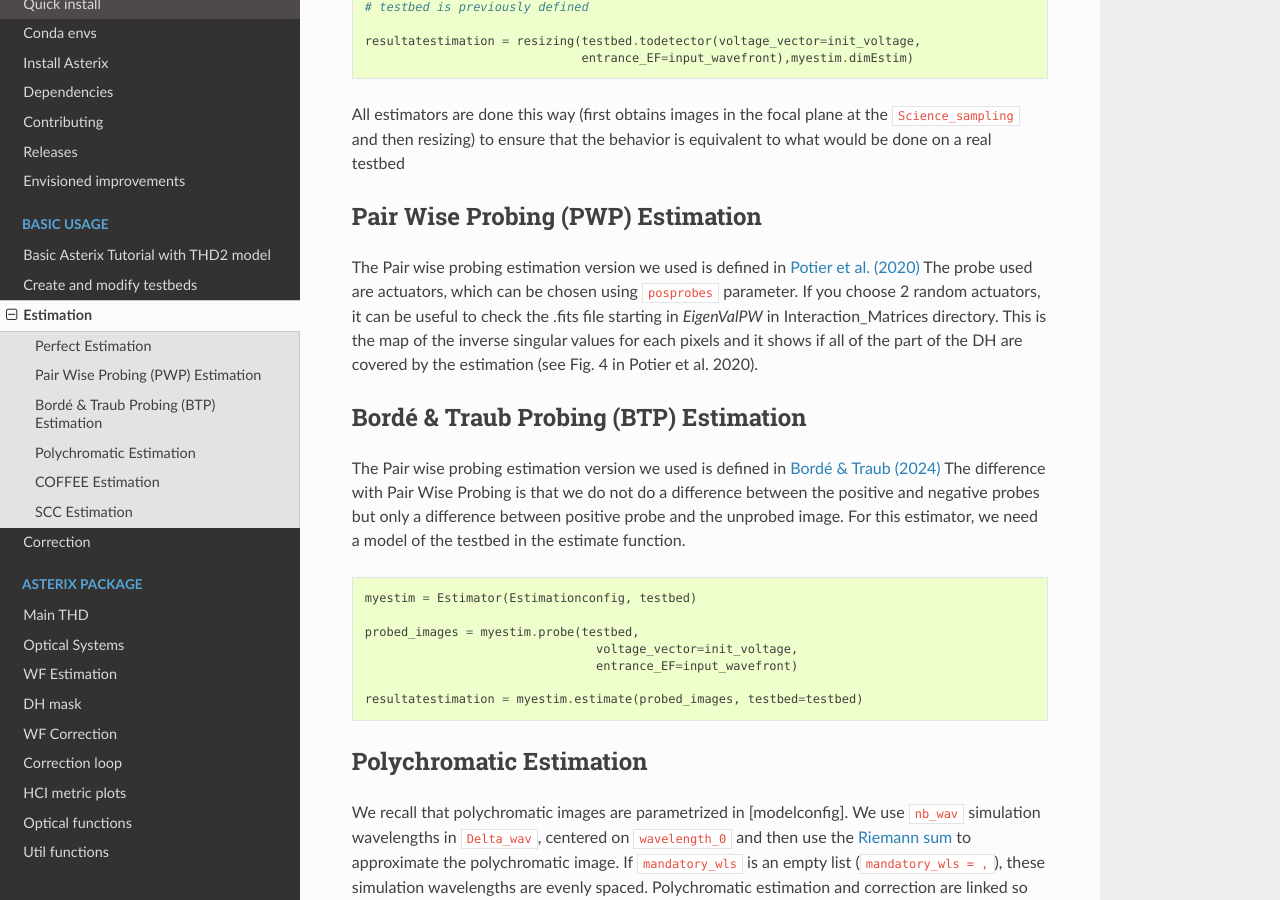
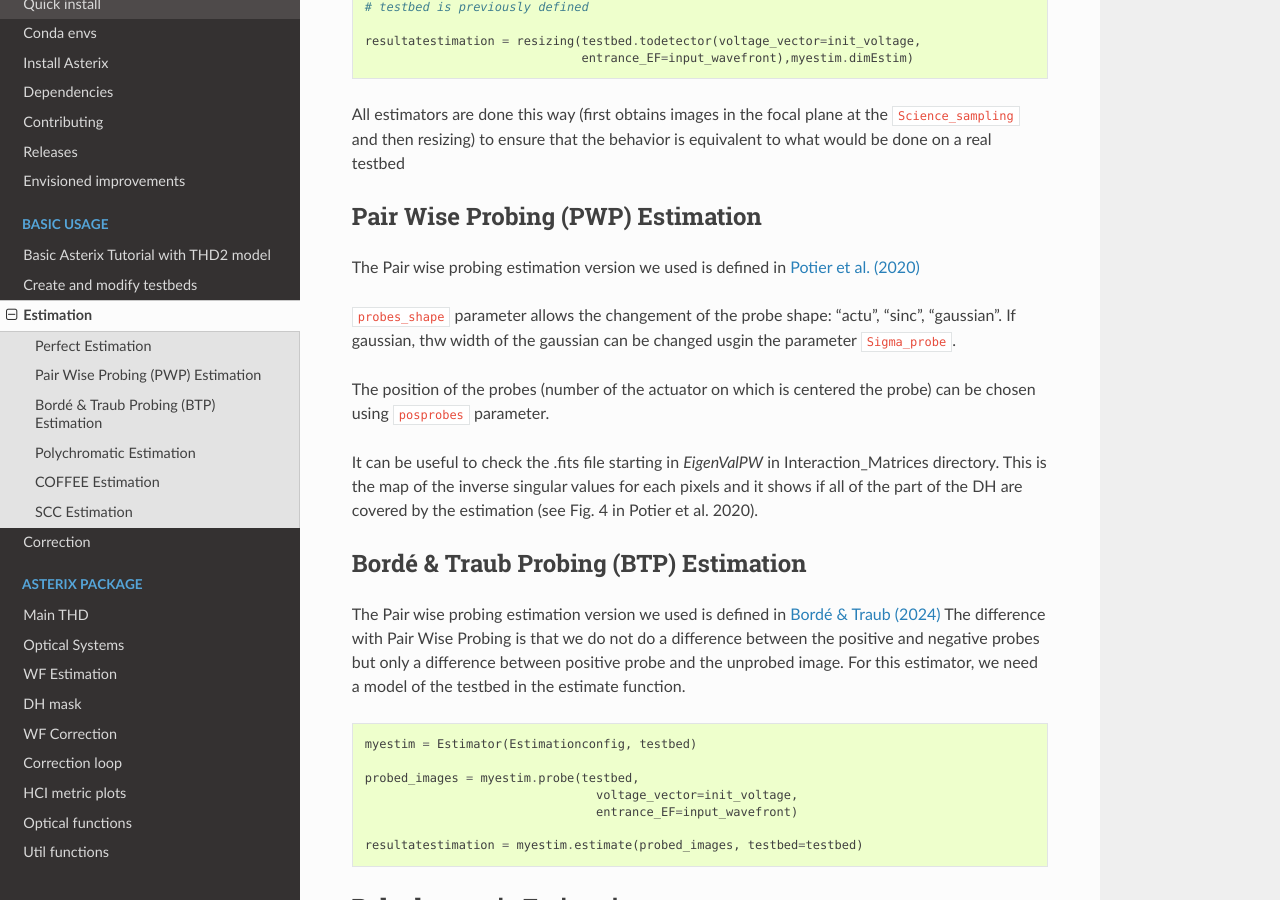
Before and after one commit to johanmazoyer/Asterix, a Sphinx documentation site: the page built from docs/estimation.rst, in a window 1280 px wide and 900 px high, scrolled down 2071 px. Built offline with Sphinx 7.4.7 and the Read the Docs theme 3.1.0, drawn with Linux system fonts in a browser that asks for light colours.

Commit message:
update doc

```diff
--- a/docs/estimation.rst
+++ b/docs/estimation.rst
@@ -107,8 +107,14 @@ Pair Wise Probing (PWP) Estimation
 
 The Pair wise probing estimation version we used is defined in
 `Potier et al. (2020) <http://adsabs.harvard.edu/abs/2020A%26A...635A.192P>`_
-The probe used are actuators, which can be chosen using ``posprobes`` parameter. If you choose
-2 random actuators, it can be useful to check the .fits file starting in *EigenValPW* in
+
+``probes_shape`` parameter allows the changement of the probe shape: "actu", "sinc", "gaussian".
+If gaussian, thw width of the gaussian can be changed usgin the parameter ``Sigma_probe``.
+
+The position of the probes (number of the actuator on which is centered the probe)
+can be chosen using ``posprobes`` parameter.
+
+It can be useful to check the .fits file starting in *EigenValPW* in
 Interaction_Matrices directory. This is the map of the inverse singular values for each
 pixels and it shows if all of the part of the DH are covered by the estimation (see Fig. 4 in Potier et al. 2020).
 
--- a/docs/run_asterix.rst
+++ b/docs/run_asterix.rst
@@ -216,6 +216,8 @@ The [Estimationconfig] section contains the estimator parameters. An estimator i
 If ``estimation`` = 'pwp' or 'btp':
 
     - ``name_DM_to_probe_in_PW`` : str, Name of the DM used for PWP.
+    - ``probes_shape`` : str, shape of the probes. can be "actu", "sinc", "gaussian"
+    - ``Sigma_probe`` : float, Sigma value in pitch value of the gaussian (if probes_shape = "gaussian")
     - ``amplitudePW`` : float, Amplitude of PWP probes or BTP (in nm).
     - ``posprobes`` : list of int, Actuators used for PWP or BTP (DM in pupil plane).
     - ``cut`` : float, Threshold to remove pixels with bad estimation of the electric field.
```
Also changed, not shown: 1 other file.
